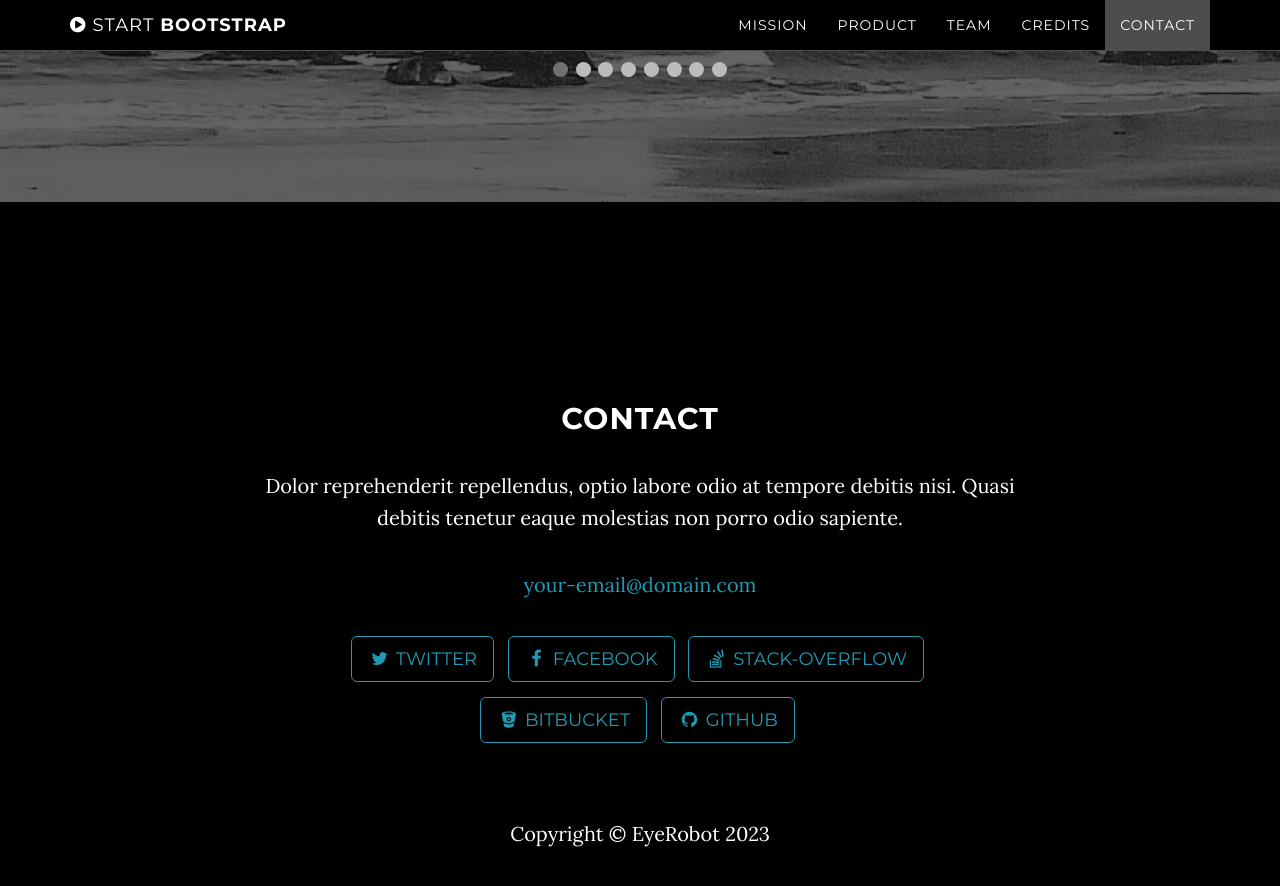
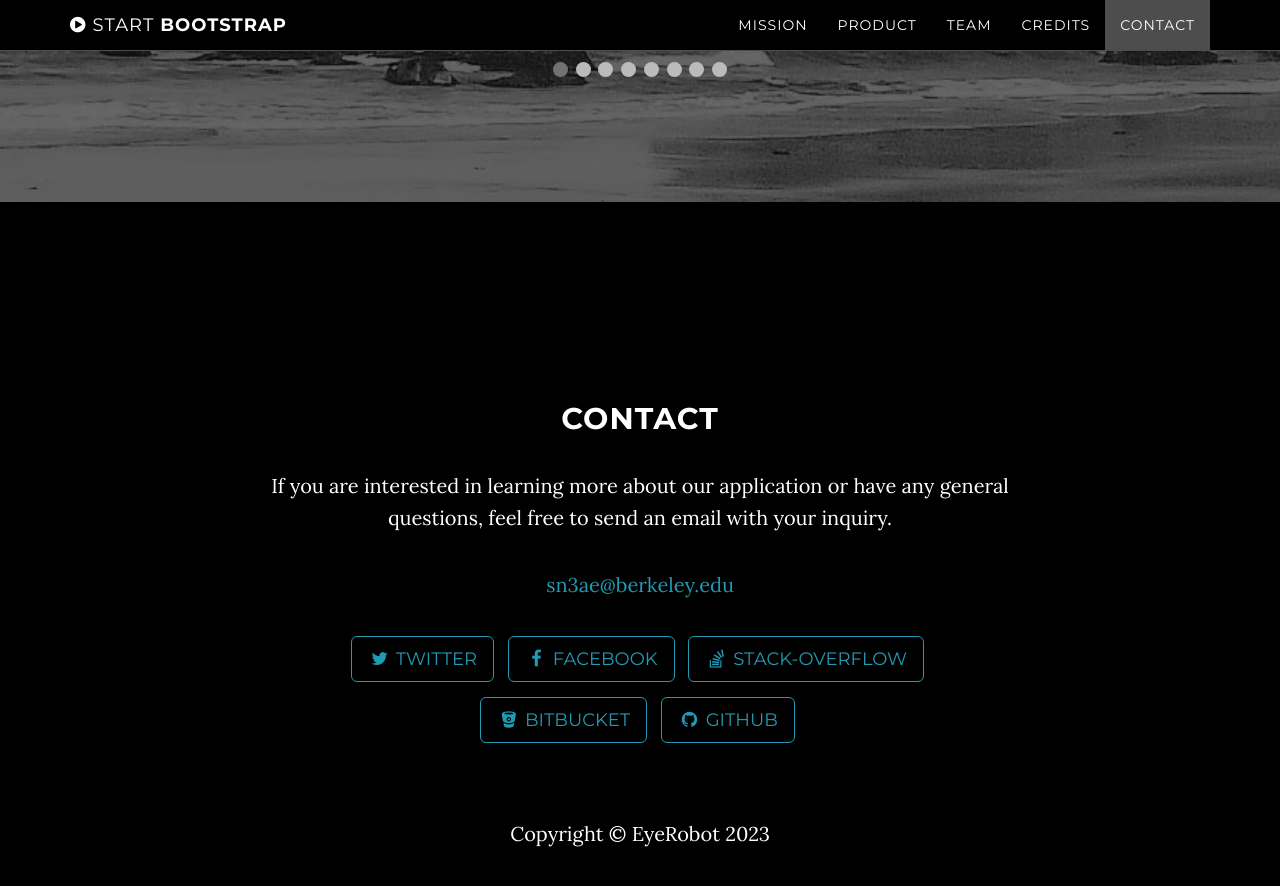
Before and after one commit to snarain677/agency-capstone-website, a Jekyll site: the page built from index.html, in a window 1280 px wide and 900 px high, scrolled down 3696 px. Shown: the top 886 px of the window. Built offline with Jekyll 4.4.1, drawn with Linux system fonts in a browser that asks for light colours.

Commit message:
Updated contact section text and email

```diff
--- a/_config.yml
+++ b/_config.yml
@@ -1,6 +1,6 @@
 # Site settings
-title: EyeRobot
-email: your-email@domain.com
+title: Eye Robot
+email: sn3ae@berkeley.edu
 url: https://snarain.github.io
 description: "Envisioning whole new worlds"
 
--- a/_includes/contact.html
+++ b/_includes/contact.html
@@ -3,7 +3,7 @@
         <div class="row">
             <div class="col-lg-8 col-lg-offset-2">
                 <h2>Contact</h2>
-                <p>Dolor reprehenderit repellendus, optio labore odio at tempore debitis nisi. Quasi debitis tenetur eaque molestias non porro odio sapiente.</p>
+                <p>If you are interested in learning more about our application or have any general questions, feel free to send an email with your inquiry.</p>
                 <p><a href="mailto:{{ site.email }}">{{ site.email }}</a>
                 </p>
                 <ul class="list-inline banner-social-buttons">
```
